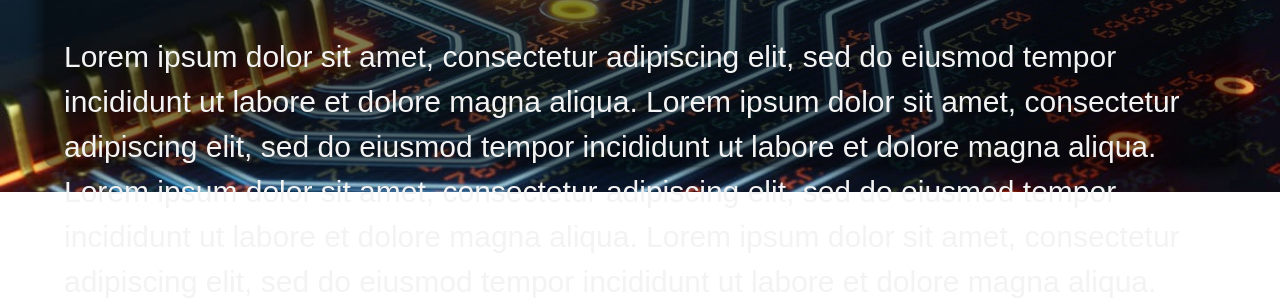
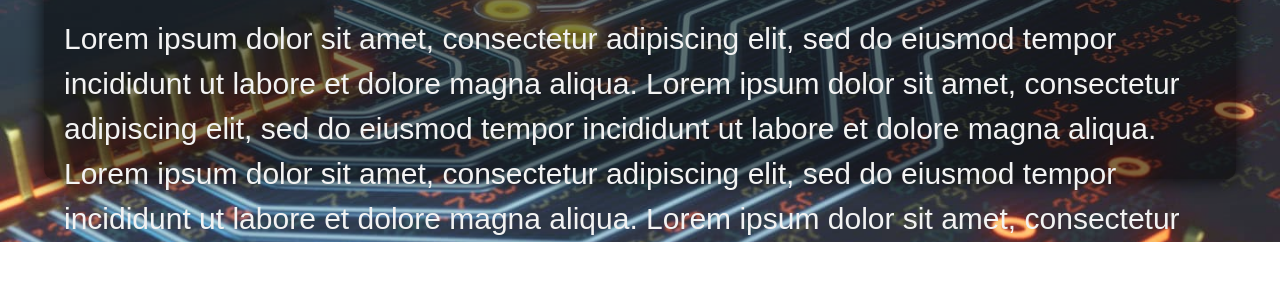
Before and after one commit to Yugenzariah/NISA-org, a plain HTML site: page public/html/home.html in a window 1280 px wide. Shown: the part 522-826 px from the top of the page. After the commit the page ends 800 px from the top, so only its background shows below. Drawn offline with Linux system fonts and the light colour scheme.

Commit message:
Changed the layout of banner and infocard
Had to alter how the info card and banner were interacting, adding opacity made everything within it opaque, had to separate them so Info card stayed individual.

```diff
--- a/public/css/home.css
+++ b/public/css/home.css
@@ -30,21 +30,31 @@ body {
     position: relative;
     width: 100%;
     margin: 0 auto;
-    height: 600px;
+    height: 650px;
+    overflow: hidden;
+}
+
+.banner::before {
+    content: "";
+    position: absolute;
+    top: 0;
+    left: 0;
+    width: 100%;
+    height: 100%;
     background-image: url("/images/HomePageBanner.jpg");
     background-size: cover;
     background-position: center center;
-
+    opacity: 0.86;
     display: flex;
     justify-content: center;
     align-items: center;
 }
 
 .banner img {
+    position: relative;
     width: 100%;
     display: block;
     margin: 0 auto;
-
 }
 
 .info-card {
@@ -54,7 +64,7 @@ body {
     transform: translate(-50%, -50%);
     width: 90%;
     max-width: 1900px;
-    height: 80%;
+    height: 70%;
     max-height: 500px;
     padding: 50px 20px 20px;
     background-color: rgba(0, 0, 0, 0.5);
@@ -68,21 +78,21 @@ body {
     font-family:'Poppins', sans-serif;
     color: #f3f3f3;
     margin-top: 0px;
-    margin-bottom: 10px;
+    margin-bottom: 30;
 }
 .info-card h2 {
     font-size: 38px;
     font-weight: normal;
     font-family: 'Poppins', sans-serif;
     color: #f3f3f3;
-    margin-top: 70px;
-    margin-bottom: 10px;
+    margin-top: 0px;
+    margin-bottom: 30px;
 }
 .info-card p {
     font-size: 30px;
     line-height: 1.5;
     color: #f3f3f3;
-    margin-top: 70px;
+    margin-top: 10px;
 }
 
 .nav-links {
```
